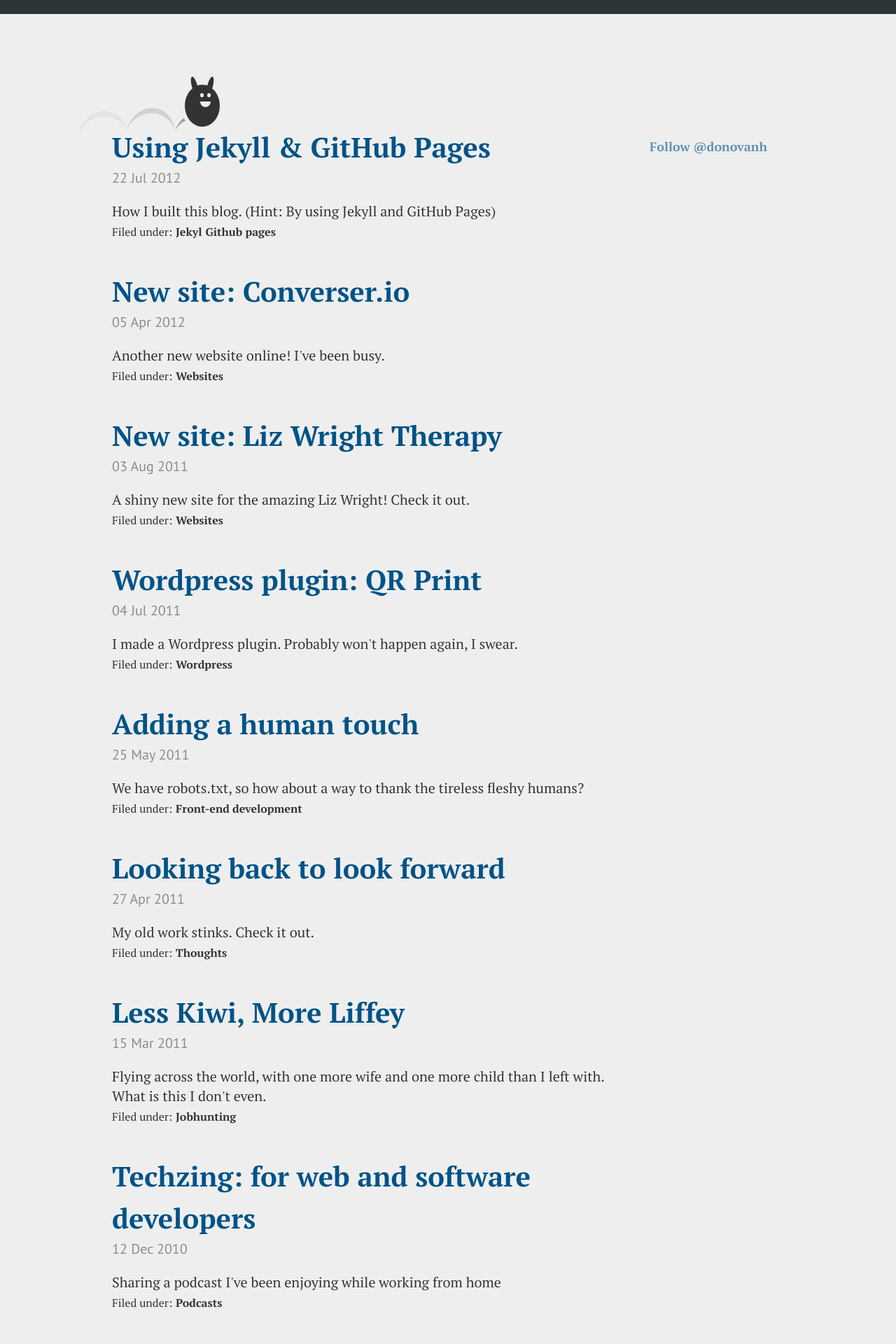
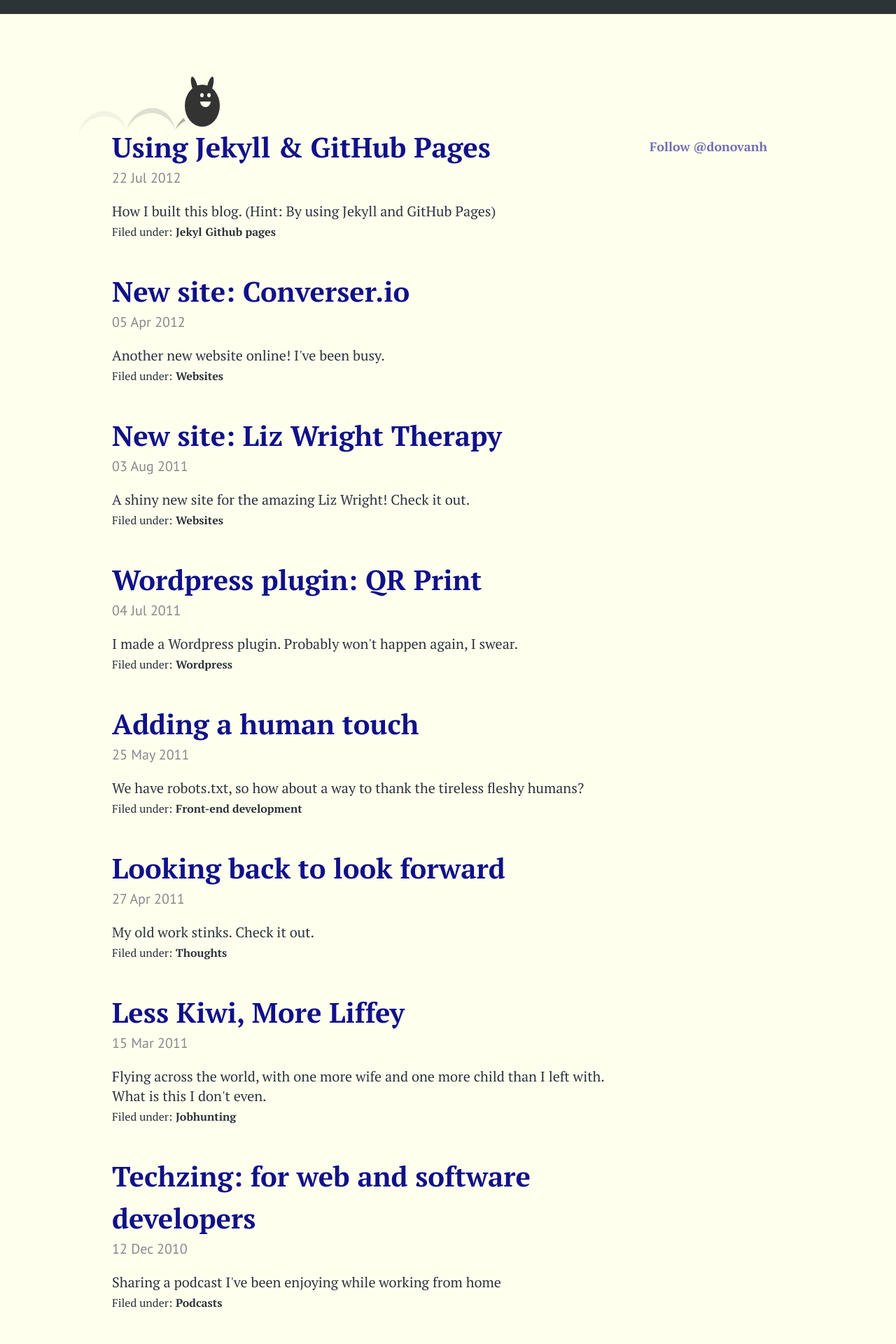
Before and after one commit to donovanh/donovanh.github.com, a Jekyll site: the page built from index.html, in a window 1280 px wide. Shown: the top 1920 px of the page at 70% size. Built offline with Jekyll 4.4.1, drawn with Linux system fonts in a browser that asks for light colours; nearby versions of some CDN libraries; comment, search, counter and statistics services are not loaded.

Commit message:
Colours updated

```diff
--- a/stylesheets/sass/_base.sass
+++ b/stylesheets/sass/_base.sass
@@ -15,11 +15,11 @@ $default-rhythm-border-style: dashed
 
 /* Colours
 $font-color: #2c3437
-$background-color: #eee
+$background-color: #ffe
 $bouncer-color: #333
 $bouncer-color-hover: #434343
-$link-color: #005387
-$link-color-visited: #4f005d
+$link-color: #118
+$link-color-visited: #111
 $hover-color: #009cff
 $transparent-background: rgba(238,238,238,0)
 
--- a/stylesheets/screen.css
+++ b/stylesheets/screen.css
@@ -491,7 +491,7 @@ h1 {
 
 /* Links */
 a {
-  color: #005387;
+  color: #111188;
   text-decoration: none;
   font-weight: bold;
   -webkit-transition: color 0.2s ease-out;
@@ -500,7 +500,7 @@ a {
   transition: color 0.2s ease-out;
 }
 a:visited, a:active {
-  color: #4f005d;
+  color: #111111;
 }
 a:hover {
   color: #009cff;
@@ -512,7 +512,7 @@ a:hover {
 
 /* Page structure */
 .page-container {
-  background-color: #eeeeee;
+  background-color: #ffffee;
   padding-bottom: 20px;
 }
 
@@ -533,7 +533,7 @@ footer {
   background-color: #2c3437;
 }
 footer p {
-  color: #eeeeee;
+  color: #ffffee;
   text-shadow: none;
   padding-top: 1.5em;
   margin: 0;
@@ -546,11 +546,11 @@ footer p {
   left: 0;
   height: 60px;
   width: 100%;
-  background-image: -webkit-gradient(linear, 50% 0%, 50% 50, color-stop(0%, rgba(238, 238, 238, 0)), color-stop(100%, #eeeeee));
-  background-image: -webkit-linear-gradient(rgba(238, 238, 238, 0), #eeeeee 50px);
-  background-image: -moz-linear-gradient(rgba(238, 238, 238, 0), #eeeeee 50px);
-  background-image: -o-linear-gradient(rgba(238, 238, 238, 0), #eeeeee 50px);
-  background-image: linear-gradient(rgba(238, 238, 238, 0), #eeeeee 50px);
+  background-image: -webkit-gradient(linear, 50% 0%, 50% 50, color-stop(0%, rgba(238, 238, 238, 0)), color-stop(100%, #ffffee));
+  background-image: -webkit-linear-gradient(rgba(238, 238, 238, 0), #ffffee 50px);
+  background-image: -moz-linear-gradient(rgba(238, 238, 238, 0), #ffffee 50px);
+  background-image: -o-linear-gradient(rgba(238, 238, 238, 0), #ffffee 50px);
+  background-image: linear-gradient(rgba(238, 238, 238, 0), #ffffee 50px);
 }
 
 /* Post layout bits */
@@ -698,7 +698,7 @@ section.sidebar p {
   position: absolute;
   top: 106px;
   left: -50px;
-  background-color: #eeeeee;
+  background-color: #ffffee;
   z-index: 1;
 }
 .bouncer-container .bouncer {
@@ -747,7 +747,7 @@ section.sidebar p {
 .bouncer-container .eye1, .bouncer-container .eye2 {
   top: 10px;
   left: 20px;
-  background-color: #eeeeee;
+  background-color: #ffffee;
   width: 5px;
   height: 6px;
   -webkit-border-radius: 50% 50%;
@@ -767,7 +767,7 @@ section.sidebar p {
   left: 22px;
   width: 15px;
   height: 8px;
-  background-color: #eeeeee;
+  background-color: #ffffee;
   -moz-border-radius-bottomleft: 25px;
   -webkit-border-bottom-left-radius: 25px;
   border-bottom-left-radius: 25px;
@@ -798,7 +798,7 @@ section.sidebar p {
 .bouncer-container .bounce1::before {
   content: " ";
   position: absolute;
-  background-color: #eeeeee;
+  background-color: #ffffee;
   top: 7px;
   width: 78px;
   height: 85px;
@@ -826,7 +826,7 @@ section.sidebar p {
 .bouncer-container .bounce2::before {
   content: " ";
   position: absolute;
-  background-color: #eeeeee;
+  background-color: #ffffee;
   top: 7px;
   left: -1px;
   width: 76px;
@@ -855,7 +855,7 @@ section.sidebar p {
 .bouncer-container .bounce3::before {
   content: " ";
   position: absolute;
-  background-color: #eeeeee;
+  background-color: #ffffee;
   top: 9px;
   left: -1px;
   width: 76px;
@@ -867,7 +867,7 @@ section.sidebar p {
 .bouncer-container .bounce3::after {
   content: " ";
   position: absolute;
-  background-color: #eeeeee;
+  background-color: #ffffee;
   top: -28px;
   left: -9px;
   width: 100px;
```
